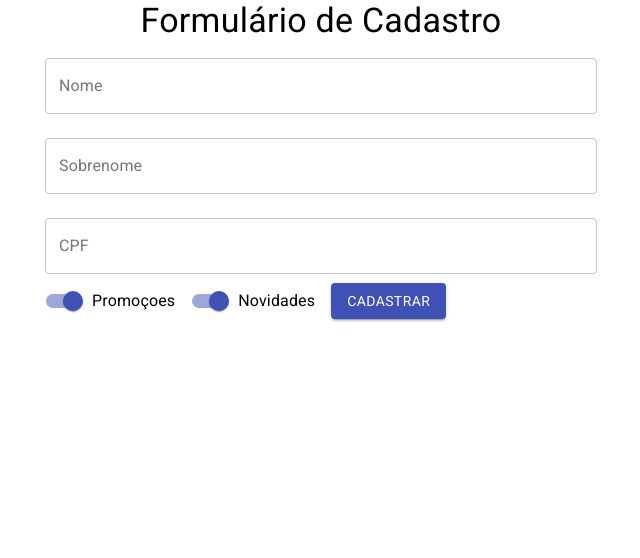
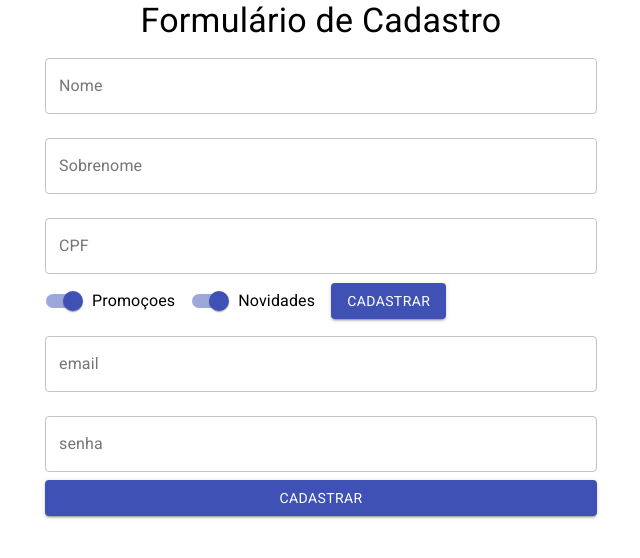
Before and after one commit to HerllonCardoso/formularioreact, a React (Create React App) app: page / in a window 1280 px wide. Shown: the top 558 px of the page, without its empty margins (319-959 px from the left). Built offline with nearby package versions, Linux system fonts and the light colour scheme.

Commit message:
refactor: add others forms

```diff
--- a/src/App.js
+++ b/src/App.js
@@ -1,12 +1,11 @@
 import React, { Component } from "react";
 import "./App.css";
-import FormularioCadastro from "./components/FormularioCadastro";
-
-import { Container, Typography } from "@material-ui/core";
+import FormularioCadastro from "./components/FormularioCadastro/FormularioCadastro";
 import "fontsource-roboto";
 
+import { Container, Typography } from "@material-ui/core"
+
 class App extends Component {
-  state = {};
   render() {
     return (
       <Container component="article" maxWidth="sm">
--- a/src/components/FormularioCadastro/index.jsx
+++ b/src/components/FormularioCadastro/DadosPessoais.jsx
@@ -6,7 +6,7 @@
   FormControlLabel,
 } from "@material-ui/core/";
 
-function FormularioCadastro({ onSubmit, validarCPF }) {
+function DadosPessoais({ onSubmit, validarCPF }) {
   const [nome, setNome] = useState("");
   const [sobrenome, setSobrenome] = useState("");
   const [cpf, setCpf] = useState("");
@@ -96,4 +96,4 @@
   );
 }
 
-export default FormularioCadastro;
+export default DadosPessoais;
--- /dev/null
+++ b/src/components/FormularioCadastro/DadosUsuario.jsx
@@ -0,0 +1,19 @@
+import { Button, TextField } from '@material-ui/core'
+import React from 'react'
+
+function DadosUsuarios(){
+    return(
+        <form>
+            <TextField id="email" label="email" type="email"  variant="outlined"
+        margin="normal"
+        fullWidth/>
+            <TextField id="senha" label="senha" type="password"  variant="outlined"
+        margin="normal"
+        fullWidth/>
+            <Button type="submit" variant="contained" color="primary"
+        fullWidth>Cadastrar</Button>
+        </form>
+    )
+}
+
+export default DadosUsuarios
--- /dev/null
+++ b/src/components/FormularioCadastro/FormularioCadastro.jsx
@@ -0,0 +1,15 @@
+import React from "react";
+import DadosPessoais from "./DadosPessoais";
+import DadosUsuarios from "./DadosUsuario";
+
+function FormularioCadastro({ onSubmit, validarCPF }) {
+
+  return (
+    <>
+      <DadosPessoais onSubmit={onSubmit} validarCPF={validarCPF} />
+      <DadosUsuarios />
+    </>
+  );
+}
+
+export default FormularioCadastro;
```
Also changed, not shown: 1 other file (tests, documents, lock files or other folders).
